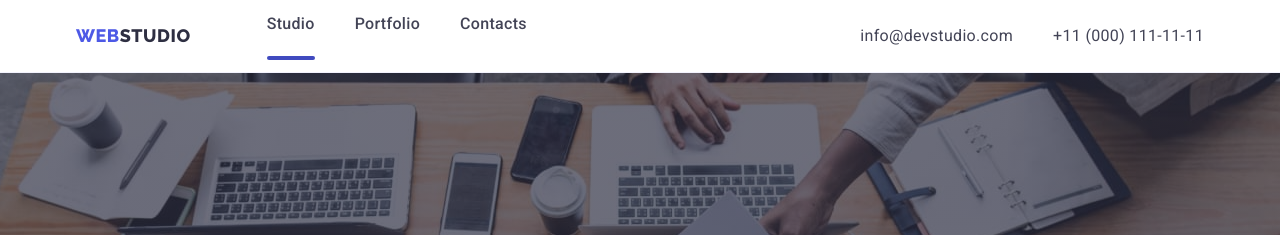
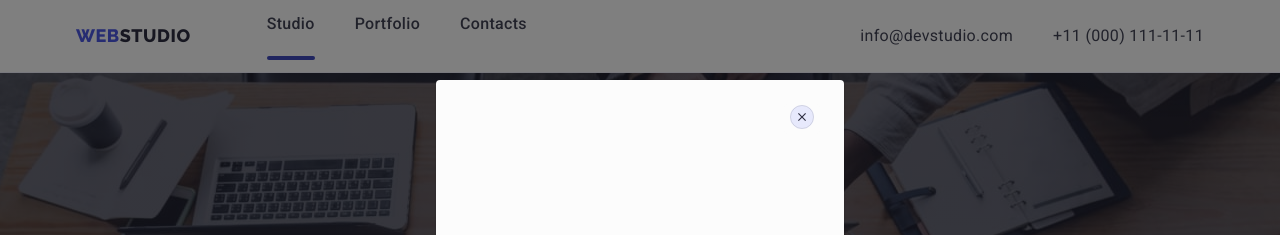
Before and after one commit to WKotlinski/goit-markup-hw-05, a plain HTML site: page index.html in a window 1280 px wide. Both pictures are taken after a click on the button "Order Service". Shown: the top 235 px of the page. Drawn offline with nearby package versions, Linux system fonts and the light colour scheme.

Commit message:
Modal implementation

```diff
--- a/css/style.css
+++ b/css/style.css
@@ -85,16 +85,22 @@ img {
   overflow: hidden;
 }
 .is-hidden {
+  opacity: 0;
   pointer-events: none;
   visibility: hidden;
-  display: none;
-  opacity: 0;
 }
+/* Strefa eksperymentalna-Start */
+
 .modal {
-  position: absolute;
+  position: fixed;
+  inset: 0;
+  background-color: rgb(0 0 0 / 0.5);
+}
+
+.modal-body {
+  position: relative;
   top: 80px;
-  right: 50%;
-  left: 50%;
+  margin: auto;
   width: 408px;
   height: 583px;
   z-index: 1;
@@ -102,21 +108,27 @@ img {
   border-radius: 4px;
   box-shadow: 0px 2px 1px 0px hsla(0, 0%, 0%, 0.2),
     0px 1px 3px 0px hsla(0, 0%, 0%, 0.12), 0px 1px 1px 0px hsla(0, 0%, 0%, 0.14);
-  backdrop-filter: hsla(237, 18%, 22%, 0.4);
+  transition: transform var(--cubic);
 }
+
 .modal-button {
   position: absolute;
   right: 24px;
   top: 24px;
-  border-radius: 50%;
-  background-color: var(--cornflower);
-  width: 24px;
-  height: 24px;
+  background-color: var(--dairy);
 }
+
+.is-hidden .modal-body {
+  transform: translateY(-150%);
+}
+
+.modal:not(.is-hidden) .modal-body {
+  transform: translateY(0%);
+}
+/* Strefa eksperymentalna-Koniec  */
 .highlight {
   color: var(--iris);
 }
-/* Strefa eksperymentalna-Start */
 .overlay-container {
   position: relative;
   overflow: hidden;
@@ -149,7 +161,6 @@ img {
 .box:hover .overlay {
   transform: translatey(0);
 }
-/* Strefa eksperymentalna-Koniec  */
 /* Sekcja nagłówkowa * */
 header .container,
 header .container nav ul,
@@ -193,6 +204,7 @@ nav ul {
   border-radius: 4px;
   margin-top: 20px;
 }
+
 .contacts-list {
   display: flex;
   justify-content: flex-end;
@@ -213,6 +225,17 @@ nav ul {
   font-weight: 500;
   line-height: 1.5;
   letter-spacing: 0.32px;
+}
+.contact-button:focus-within::after {
+  content: "";
+  display: flex;
+  flex-direction: column;
+  justify-content: center;
+  width: 100%;
+  height: 4px;
+  background-color: var(--ocean);
+  border-radius: 4px;
+  margin-top: 20px;
 }
 .contacts-list li a {
   color: var(--slate);
@@ -347,6 +370,23 @@ nav a:focus,
   text-align: center;
   margin: 0 0 72px 0;
 }
+/*
+.doing-img {
+  position: relative;
+  outline: var(--outline-1);
+}
+.doing-discription {
+  position: absolute;
+  bottom: 0px;
+  background-color: hsla(235, 5%, 58%, 0.5);
+  width: 100%;
+  height: 50px;
+  text-align: center;
+  text-transform: uppercase;
+  font-weight: 700;
+  color: white;
+  padding: 10px 0 0 0;
+} */
 
 .team-section {
   background-color: var(--cloud);
--- a/index.html
+++ b/index.html
@@ -27,15 +27,8 @@
             <li><a href="./index.html" class="after-class"> Studio </a></li>
             <li><a href="./portfolio.html"> Portfolio </a></li>
             <li>
-              <a href="#"
-                ><button type="button" class="contact-button" data-modal-open>
-                  Contacts
-                </button></a
-              >
+              <a href="#"> Contacts </a>
             </li>
-            <div class="modal is-hidden" data-modal>
-              <button class="modal-button" data-modal-close>X</button>
-            </div>
           </ul>
         </nav>
         <ul class="contacts-list">
@@ -53,10 +46,48 @@
       </div>
     </header>
     <main>
+      <div class="modal is-hidden" data-modal>
+        <div class="modal-body">
+          <button class="modal-button" data-modal-close>
+            <svg
+              width="24"
+              height="24"
+              viewBox="0 0 24 24"
+              fill="none"
+              xmlns="http://www.w3.org/2000/svg"
+            >
+              <circle cx="12" cy="12" r="12" fill="#E7E9FC" />
+              <circle
+                cx="12"
+                cy="12"
+                r="11.5"
+                stroke="black"
+                stroke-opacity="0.1"
+              />
+              <g clip-path="url(#clip0_297024_948)">
+                <path
+                  d="M16 8.80571L15.1943 8L12 11.1943L8.80571 8L8 8.80571L11.1943 12L8 15.1943L8.80571 16L12 12.8057L15.1943 16L16 15.1943L12.8057 12L16 8.80571Z"
+                  fill="#2E2F42"
+                />
+              </g>
+              <defs>
+                <clipPath id="clip0_297024_948">
+                  <rect
+                    width="8"
+                    height="8"
+                    fill="white"
+                    transform="translate(8 8)"
+                  />
+                </clipPath>
+              </defs>
+            </svg>
+          </button>
+        </div>
+      </div>
       <section class="hero-section">
         <div class="container">
           <h1>Effective Solutions for Your Business</h1>
-          <button type="button">Order Service</button>
+          <button type="button" data-modal-open>Order Service</button>
         </div>
       </section>
       <section class="main-article section">
@@ -117,30 +148,39 @@
       <section class="doing-section section">
         <div class="container">
           <h2 class="doing-heading">What are we doing</h2>
-          <ul class="list doing-img">
+          <ul>
             <li>
+              <div class="doing-img">
                 <img
                   src="./images/img1.jpg"
                   alt="Monitor iMac Studio with charts"
                   width="360"
                   height="300"
                 />
+                <!-- <div class="doing-discription"><p>Lorem, ipsum dolor.</p></div> -->
+              </div>
             </li>
             <li>
+              <div class="doing-img">
                 <img
                   src="./images/img2.jpg"
                   alt="Iphone with layers of different contacts in messages"
                   width="360"
                   height="300"
                 />
+                <!-- <div class="doing-discription"><p>Lorem, ipsum dolor.</p></div> -->
+              </div>
             </li>
             <li>
+              <div class="doing-img">
                 <img
                   src="./images/img3.jpg"
                   alt="Phone held in hand on the background of a laptop"
                   width="360"
                   height="300"
                 />
+                <!-- <div class="doing-discription"><p>Lorem, ipsum dolor.</p></div> -->
+              </div>
             </li>
           </ul>
         </div>
```
Also changed, not shown: js/modal.js (+0 -15 lines), portfolio.html (+1 -10 lines). Lines whose indentation alone changed are shown as unchanged.
